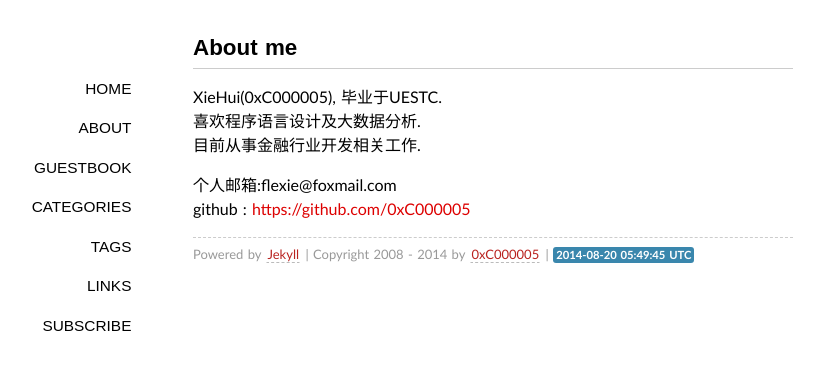
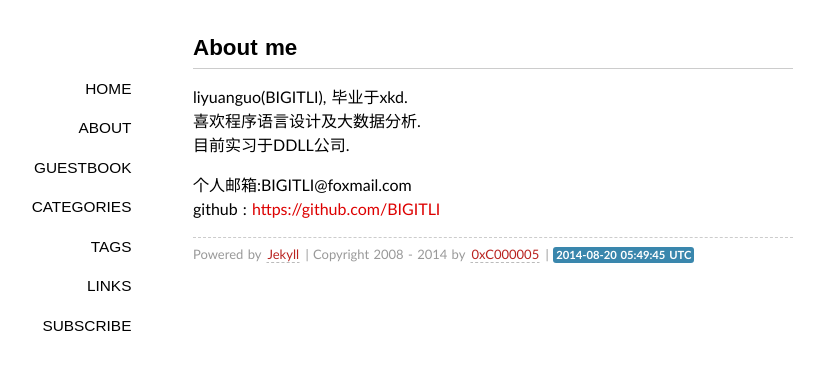
Before and after one commit to BIGITLI/BIGITLI.github.io, a Jekyll site: the page built from about/index.md, in a window 1280 px wide. Shown: the top 370 px of the page, without its empty margins (147-971 px from the left). Built offline with Jekyll 4.4.1, drawn with Linux system fonts in a browser that asks for light colours; some web fonts are replaced; Markdown is read by kramdown in place of the engine named in the settings; comment, search, counter and statistics services are not loaded.

Commit message:
no message

```diff
--- a/about/index.md
+++ b/about/index.md
@@ -4,9 +4,9 @@ layout: page
 comments: yes
 ---
 
-XieHui(0xC000005), 毕业于UESTC.
+liyuanguo(BIGITLI), 毕业于xkd.
 喜欢程序语言设计及大数据分析.
-目前从事金融行业开发相关工作.
+目前实习于DDLL公司.
 
-个人邮箱:flexie@foxmail.com
-github : [https://github.com/0xC000005](https://github.com/0xC000005)
+个人邮箱:BIGITLI@foxmail.com
+github : [https://github.com/BIGITLI](https://github.com/BIGITLI)
```
